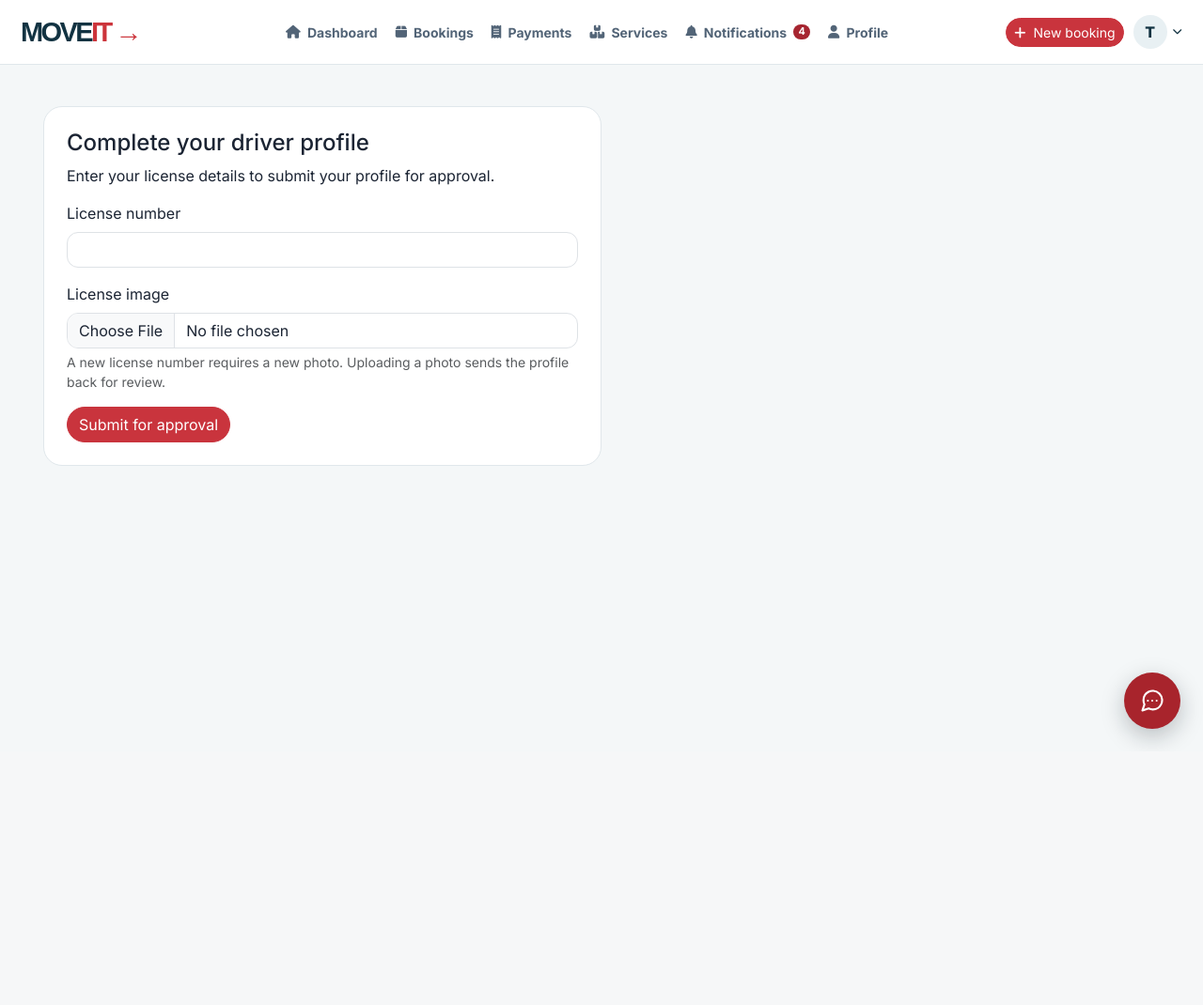
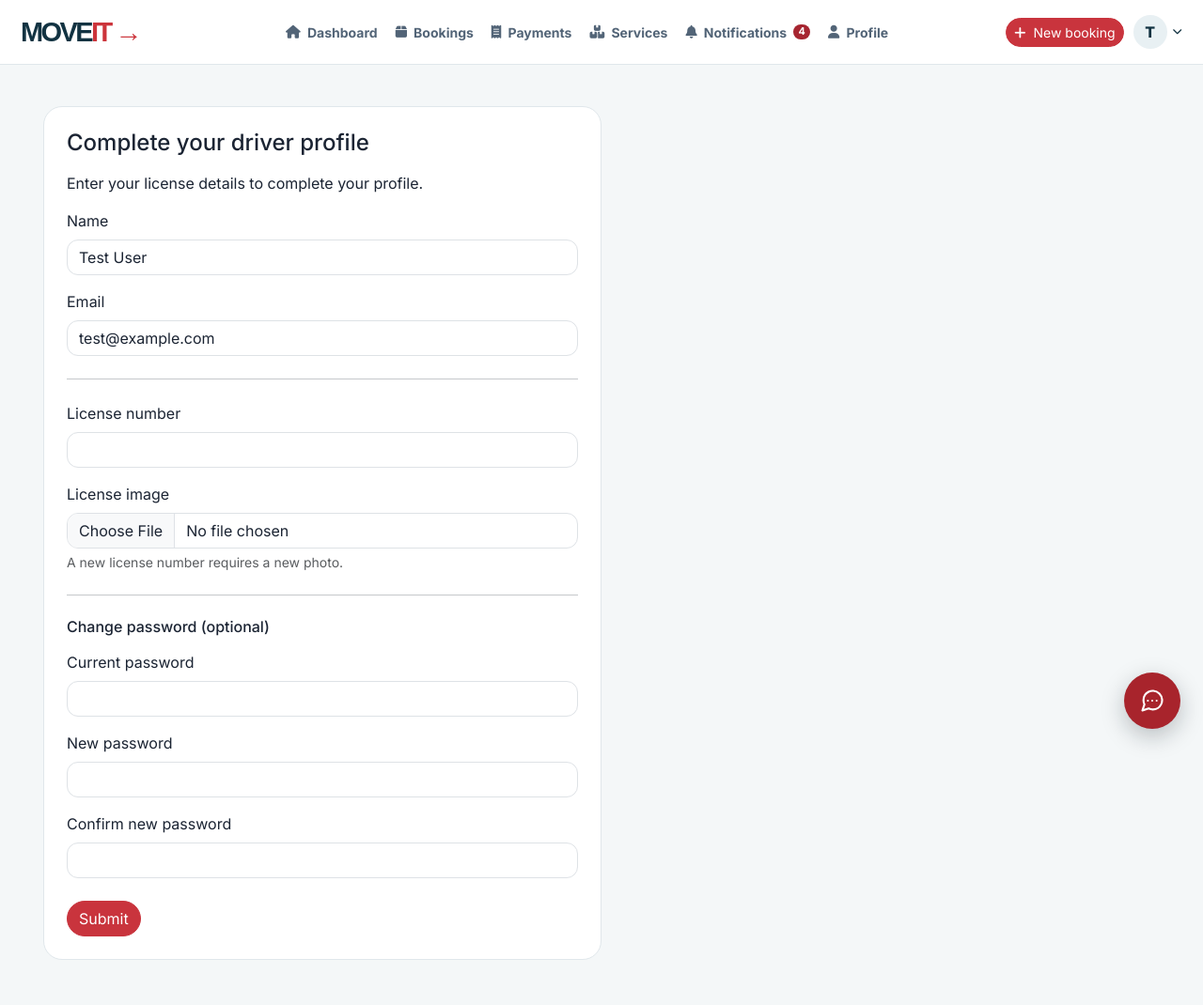
Before and after one commit to AGIAS911/Laravel_Project_1, a Laravel app: page /driver/profile/edit in a window 1280 px wide. Shown: the whole page at 94% size. Before the commit the page ends 793 px from the top, so only its background shows below. Run offline with Laravel 12, Linux system fonts and the light colour scheme; a user stored in the database is signed in; data comes from the database, SQL or seed files in the repository.

Commit message:
Add email, password, and license preview fields to driver profile views

```diff
--- a/resources/views/driver/profile/edit.blade.php
+++ b/resources/views/driver/profile/edit.blade.php
@@ -3,29 +3,96 @@
 @section('content')
 <div class="container">
     <div class="card p-4 col-md-6">
-        <h4>{{ $driver ? 'Edit Driver Profile' : 'Complete your driver profile' }}</h4>
+        <h4 class="mb-3">{{ $driver ? 'Edit Driver Profile' : 'Complete your driver profile' }}</h4>
         @unless ($driver)
-            <p>Enter your license details to submit your profile for approval.</p>
+            <p>Enter your license details to complete your profile.</p>
         @endunless
+
         <form action="{{ route('driver.profile.update', absolute: false) }}" method="POST" enctype="multipart/form-data">
             @csrf
             @method('PUT')
 
             <div class="mb-3">
-                <label class="form-label" for="license_number">License number</label>
-                <input type="text" id="license_number" name="license_number" class="form-control" value="{{ old('license_number', $driver?->license_number) }}" required>
+                <label class="form-label" for="name">Name</label>
+                <input type="text" id="name" name="name" class="form-control @error('name') is-invalid @enderror"
+                       value="{{ old('name', $user->name) }}" required>
+                @error('name')
+                    <div class="invalid-feedback">{{ $message }}</div>
+                @enderror
             </div>
 
             <div class="mb-3">
-                <label class="form-label" for="license_image">{{ $driver ? 'New license image (optional)' : 'License image' }}</label>
-                <input type="file" id="license_image" name="license_image" class="form-control" accept="image/jpeg,image/png" @required(!$driver)>
-                <p class="form-text">A new license number requires a new photo. Uploading a photo sends the profile back for review.</p>
+                <label class="form-label" for="email">Email</label>
+                <input type="email" id="email" name="email" class="form-control @error('email') is-invalid @enderror"
+                       value="{{ old('email', $user->email) }}" required>
+                @error('email')
+                    <div class="invalid-feedback">{{ $message }}</div>
+                @enderror
             </div>
 
-            @foreach ($errors->all() as $message)
-                <p class="text-danger" role="alert">{{ $message }}</p>
-            @endforeach
-            <button type="submit" class="btn btn-primary">{{ $driver ? 'Save' : 'Submit for approval' }}</button>
+            <hr class="my-4">
+
+            <div class="mb-3">
+                <label class="form-label" for="license_number">License number</label>
+                <input type="text" id="license_number" name="license_number" class="form-control @error('license_number') is-invalid @enderror"
+                       value="{{ old('license_number', $driver?->license_number) }}" required>
+                @error('license_number')
+                    <div class="invalid-feedback">{{ $message }}</div>
+                @enderror
+            </div>
+
+            @if ($driver?->license_image)
+                <div class="mb-3">
+                    <span class="form-label d-block">Current license image</span>
+                    <a href="{{ route('drivers.license', $driver) }}" target="_blank" rel="noopener">
+                        <img src="{{ route('drivers.license', $driver) }}" width="180" class="rounded border" alt="Current driver license">
+                    </a>
+                </div>
+            @endif
+
+            <div class="mb-3">
+                <label class="form-label" for="license_image">{{ $driver ? 'New license image (optional)' : 'License image' }}</label>
+                <input type="file" id="license_image" name="license_image" class="form-control @error('license_image') is-invalid @enderror"
+                       accept="image/jpeg,image/png" @required(!$driver)>
+                <p class="form-text">A new license number requires a new photo.</p>
+                @error('license_image')
+                    <div class="invalid-feedback">{{ $message }}</div>
+                @enderror
+            </div>
+
+            <hr class="my-4">
+            <h6 class="mb-3">Change password (optional)</h6>
+
+            <div class="mb-3">
+                <label class="form-label" for="current_password">Current password</label>
+                <input type="password" id="current_password" name="current_password"
+                       class="form-control @error('current_password') is-invalid @enderror" autocomplete="current-password">
+                @error('current_password')
+                    <div class="invalid-feedback">{{ $message }}</div>
+                @enderror
+            </div>
+
+            <div class="mb-3">
+                <label class="form-label" for="password">New password</label>
+                <input type="password" id="password" name="password"
+                       class="form-control @error('password') is-invalid @enderror" autocomplete="new-password">
+                @error('password')
+                    <div class="invalid-feedback">{{ $message }}</div>
+                @enderror
+            </div>
+
+            <div class="mb-3">
+                <label class="form-label" for="password_confirmation">Confirm new password</label>
+                <input type="password" id="password_confirmation" name="password_confirmation"
+                       class="form-control" autocomplete="new-password">
+            </div>
+
+            <div class="d-flex gap-2 mt-4">
+                <button type="submit" class="btn btn-primary">{{ $driver ? 'Save changes' : 'Submit' }}</button>
+                @if ($driver)
+                    <a href="{{ route('driver.profile.show') }}" class="btn btn-outline-secondary">Cancel</a>
+                @endif
+            </div>
         </form>
     </div>
 </div>
```
Also changed, not shown: resources/views/driver/profile/show.blade.php (+15 -7 lines).
